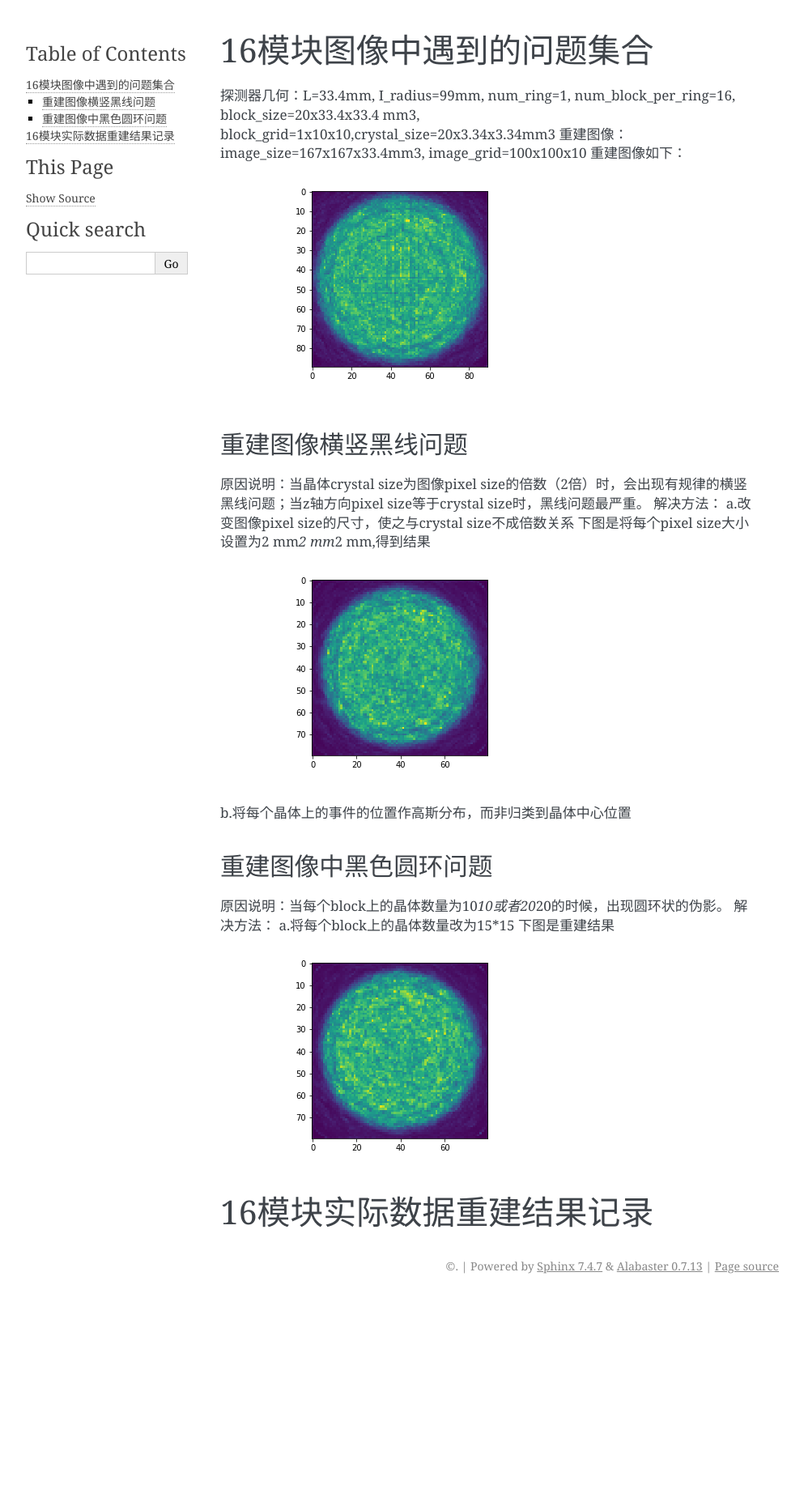
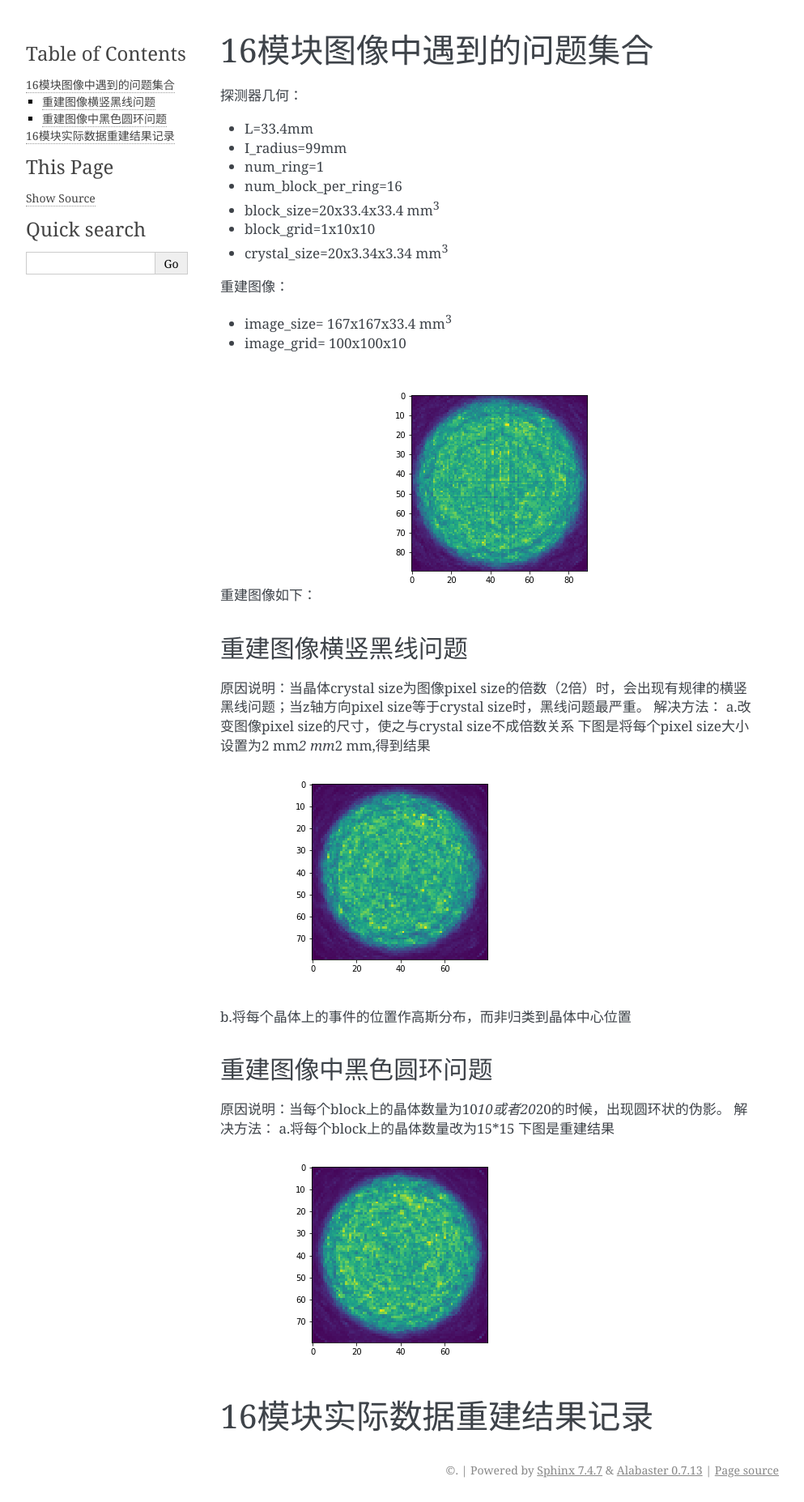
Before and after one commit to bill52547/PitechDocs, a Sphinx documentation site: the page built from docs/report/16module.md, in a window 1280 px wide. Shown: the whole page at 81% size, without its empty margins (148-1141 px from the left). Built offline with Sphinx 7.4.7, drawn with Linux system fonts in a browser that asks for light colours; before the commit the page ends 1603 px from its top, so only the background shows below that.

Commit message:
add bullet list and sup units

```diff
--- a/docs/report/16module.md
+++ b/docs/report/16module.md
@@ -1,6 +1,19 @@
 # 16模块图像中遇到的问题集合
-探测器几何：L=33.4mm, I_radius=99mm, num_ring=1, num_block_per_ring=16, block_size=20x33.4x33.4 mm3, block_grid=1x10x10,crystal_size=20x3.34x3.34mm3
-重建图像：image_size=167x167x33.4mm3, image_grid=100x100x10
+探测器几何：
+
+* L=33.4mm
+* I_radius=99mm
+* num_ring=1
+* num_block_per_ring=16
+* block_size=20x33.4x33.4 mm<sup>3</sup>
+* block_grid=1x10x10
+* crystal_size=20x3.34x3.34 mm<sup>3</sup>
+
+重建图像：
+
+* image_size= 167x167x33.4 mm<sup>3</sup>
+* image_grid= 100x100x10
+
 重建图像如下：
 ![avatar](../picture/16module_with_problems.png)
 
```
